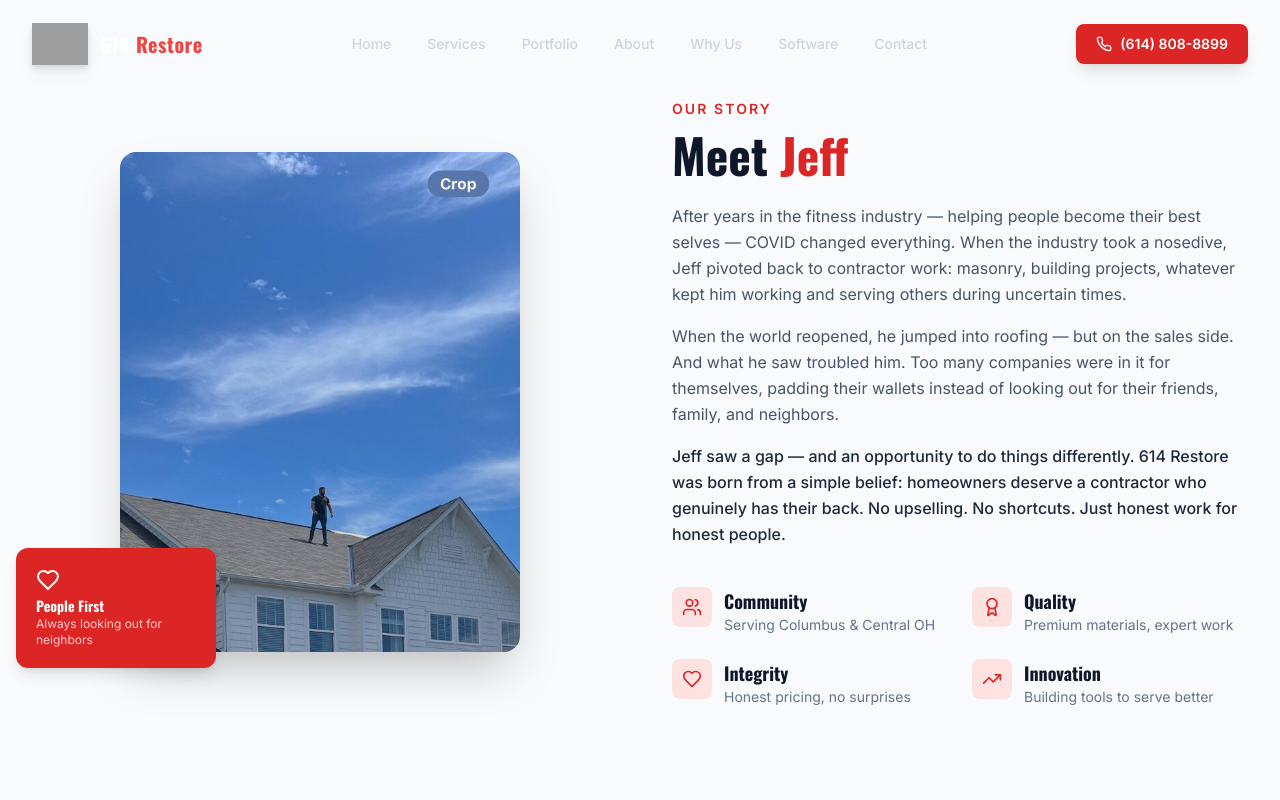
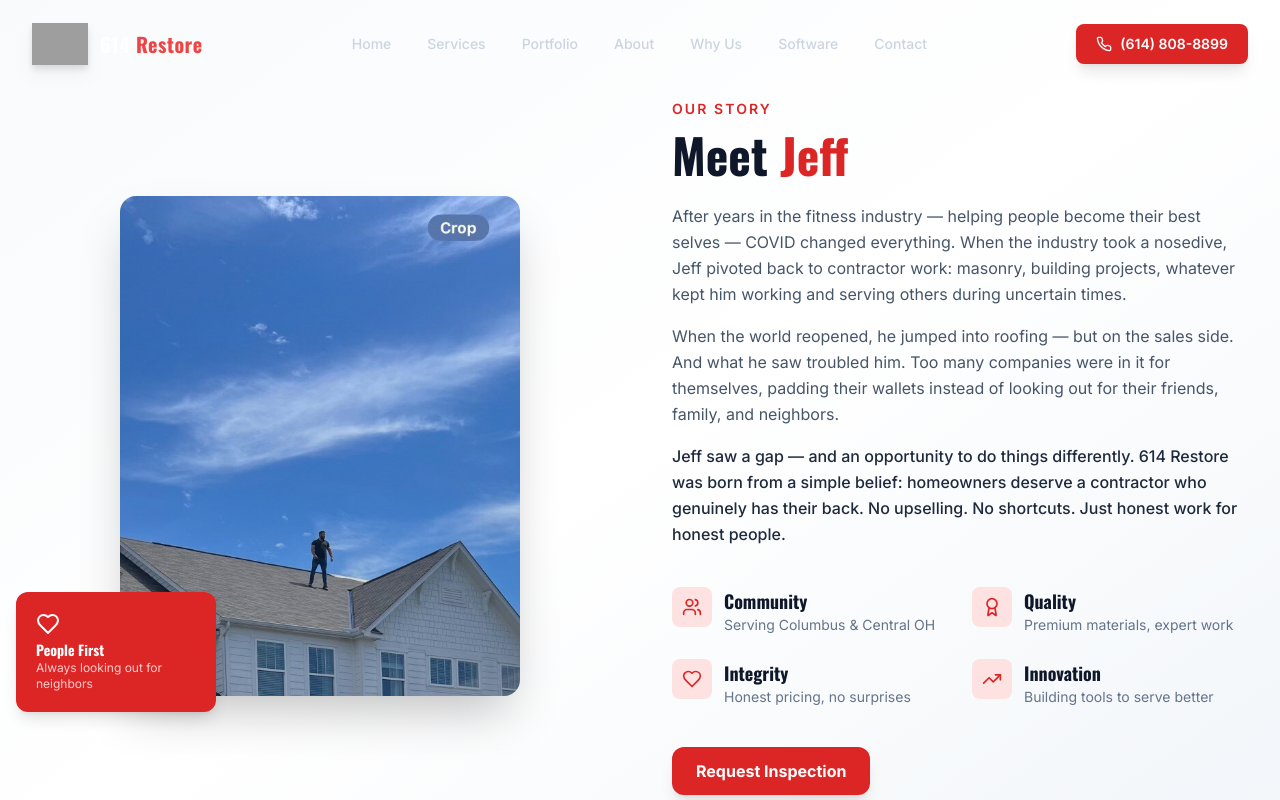
Before and after one commit to 614restore/614-site, a Next.js app: page /about in a window 1280 px wide. Shown: the top 800 px of the page. Built offline with nearby package versions, Linux system fonts and the light colour scheme; grey boxes are pictures that could not be loaded.

Commit message:
Fix buttons, add links to Software cards, soften About background

```diff
--- a/src/components/About.tsx
+++ b/src/components/About.tsx
@@ -1,8 +1,9 @@
 import { Heart, Users, Award, TrendingUp } from 'lucide-react'
+import Link from 'next/link'
 
 export default function About() {
   return (
-    <section id="about" className="py-24 bg-steel-50">
+    <section id="about" className="py-24 bg-gradient-to-br from-steel-50 via-white to-steel-100">
       <div className="max-w-7xl mx-auto px-4 sm:px-6 lg:px-8">
         <div className="grid lg:grid-cols-2 gap-16 items-center">
           {/* Left: Portrait */}
@@ -67,6 +68,15 @@ export default function About() {
                 </div>
               ))}
             </div>
+
+            <div className="mt-10">
+              <Link
+                href="/contact"
+                className="inline-flex items-center gap-2 bg-red-600 hover:bg-red-700 text-white px-6 py-3 rounded-xl font-bold transition-all shadow-lg hover:scale-105"
+              >
+                Request Inspection
+              </Link>
+            </div>
           </div>
         </div>
       </div>
--- a/src/components/Software.tsx
+++ b/src/components/Software.tsx
@@ -1,4 +1,5 @@
 import { ArrowRight, Sparkles, Camera } from 'lucide-react'
+import Link from 'next/link'
 
 const tools = [
   {
@@ -57,9 +58,10 @@ export default function Software() {
 
         <div className="grid lg:grid-cols-3 gap-8">
           {tools.map((tool, index) => (
-            <div
+            <Link
               key={index}
-              className="group bg-white rounded-2xl shadow-lg p-8 hover:shadow-2xl transition-all duration-300 hover:-translate-y-2 border border-steel-100 hover:border-red-200"
+              href={tool.link}
+              className="group bg-white rounded-2xl shadow-lg p-8 hover:shadow-2xl transition-all duration-300 hover:-translate-y-2 border border-steel-100 hover:border-red-200 block"
             >
               <div className="flex items-center justify-between mb-6">
                 {tool.logo ? (
@@ -95,7 +97,11 @@ export default function Software() {
                   </li>
                 ))}
               </ul>
-            </div>
+
+              <span className="inline-flex items-center gap-1 text-red-600 text-sm font-semibold mt-4 group-hover:gap-2 transition-all">
+                Learn more →
+              </span>
+            </Link>
           ))}
         </div>
 
```
